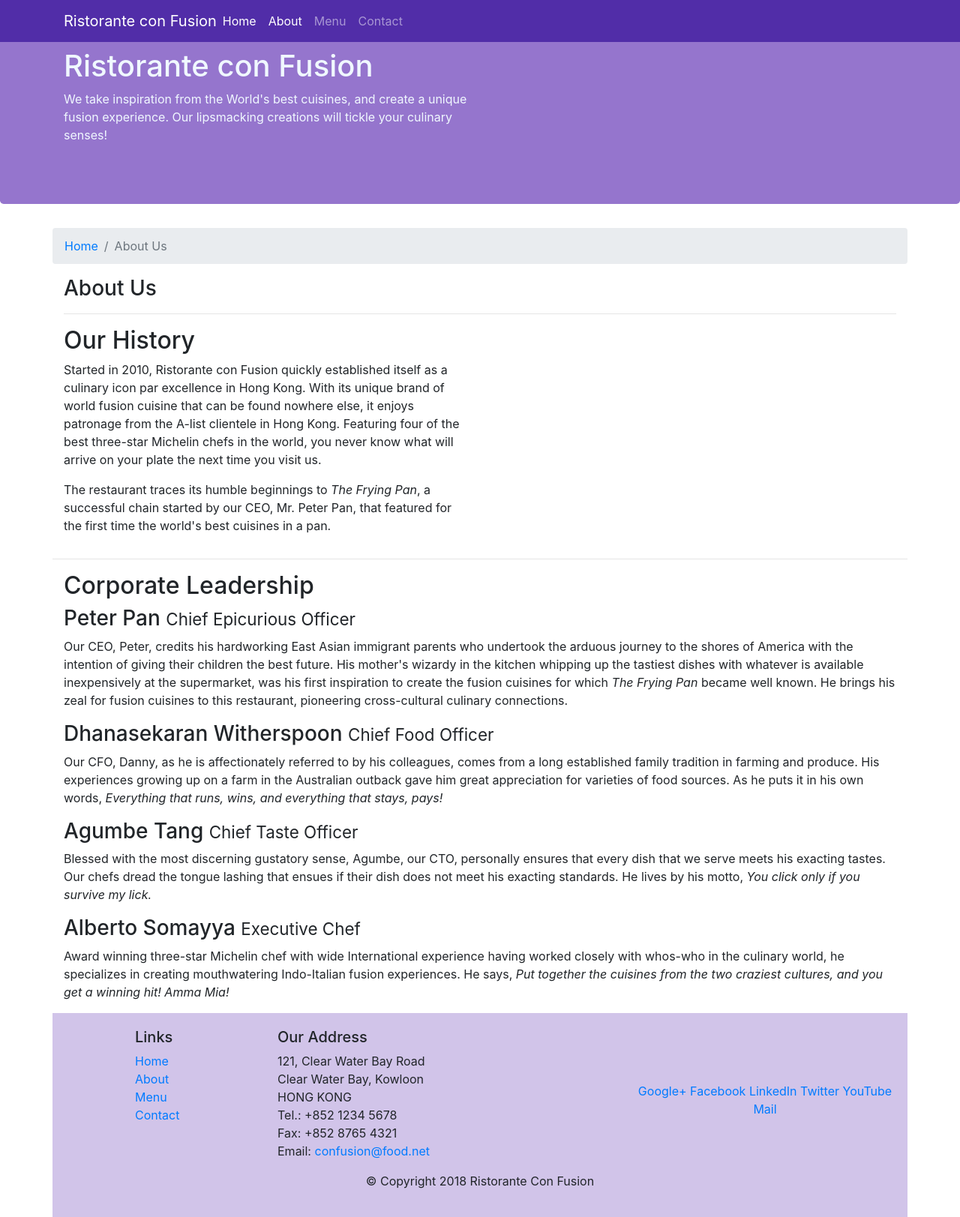
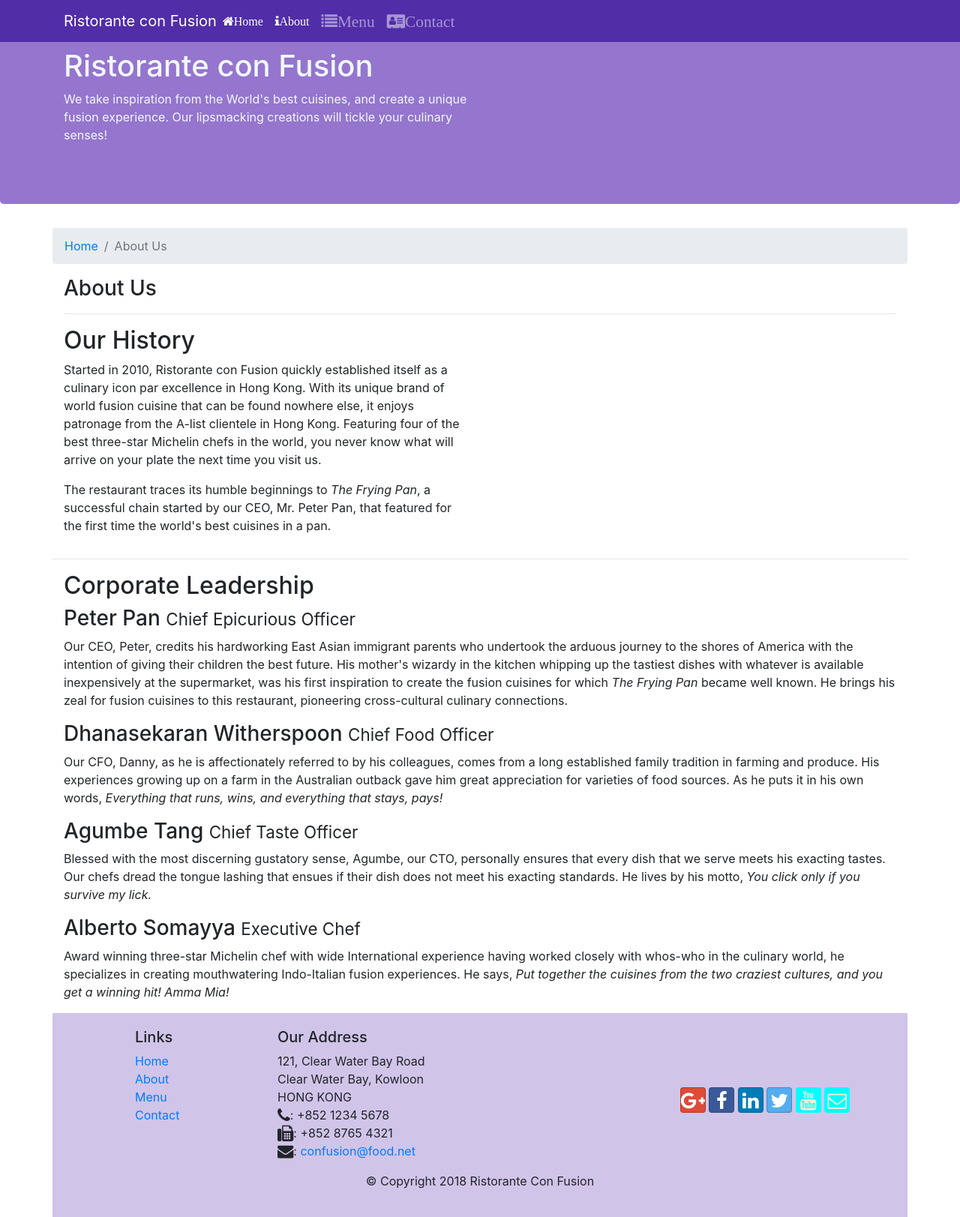
Before and after one commit to SrinjoySaha/BootStrap, a website: page aboutus.html in a window 1280 px wide. Shown: the whole page at 75% size. Drawn offline with nearby package versions, Linux system fonts and the light colour scheme.

Commit message:
Icon Fonts

```diff
--- a/aboutus.html
+++ b/aboutus.html
@@ -2,10 +2,15 @@
 <html lang="en">
 
 <head>
+    <meta charset="utf-8">
     <meta name="viewport" content="width=device-width, initial-scale=1, shrink-to-fit=no">
     <meta http-equiv="x-ua-compatible" content="ie=edge">
+
+    <!-- Bootstrap CSS -->
     <link rel="stylesheet" href="css/styles.css">
     <link rel="stylesheet" href="node_modules/bootstrap/dist/css/bootstrap.min.css">
+    <link rel="stylesheet" href="node_modules/font-awesome/css/font-awesome.min.css">
+    <link rel="stylesheet" href="node_modules/bootstrap-social/bootstrap-social.css">
     <title>Ristorante Con Fusion: About Us</title>
 
 </head>
@@ -16,16 +21,16 @@
     <nav class="navbar navbar-dark navbar-expand-sm fixed-top">
         <div class="container">
             <button class="navbar-toggler" type="button" data-toggle="collapse" data-target="#AboutUsNavbar">
-                <span clas="btn btn-link">Menu</span>
+                <span clas="btn btn-link">Click</span>
             </button>
             <a class="navbar-brand mr-auto" href="./index.html">Ristorante con Fusion</a>
 
             <div class="collapse navbar-collapse" id="AboutUsNavbar">
                 <ul class="navbar-nav mr-auto">
-                    <li class="nav-item"><a class="nav-link active" href="./index.html">Home</a></li>
-                    <li class="nav-item active"><a class="nav-link" href="#">About</a></li>
-                    <li class="nav-item"><a class="nav-link" href="#">Menu</a></li>
-                    <li class="nav-item"> <a class="nav-link" href="#">Contact</a></li>
+                    <li class="nav-item"><a class="nav-link active" href="./index.html"><span class="fa fa-home">Home</span></a></li>
+                    <li class="nav-item active"><a class="nav-link" href="#"><span class="fa fa-info">About</span></a></li>
+                    <li class="nav-item"><a class="nav-link" href="#"><span class="fa fa-list fa-lg">Menu</span></a></li>
+                    <li class="nav-item"> <a class="nav-link" href="#"><span class="fa fa-address-card fa-lg">Contact</span></a></li>
                 </ul>
             </div>
         </div>
@@ -95,19 +100,19 @@
                         121, Clear Water Bay Road<br>
                         Clear Water Bay, Kowloon<br>
                         HONG KONG<br>
-                        Tel.: +852 1234 5678<br>
-                        Fax: +852 8765 4321<br>
-                        Email: <a href="mailto:confusion@food.net">confusion@food.net</a>
+                        <i class="fa fa-phone fa-lg"></i>: +852 1234 5678<br>
+                        <i class="fa fa-fax fa-lg"></i>: +852 8765 4321<br>
+                        <i class="fa fa-envelope fa-lg"></i>: <a href="mailto:confusion@food.net">confusion@food.net</a>
                     </address>
                 </div>
                 <div class="col-12 col-sm-4 align-self-center">
                     <div class="text-center">
-                        <a href="http://google.com/+">Google+</a>
-                        <a href="http://www.facebook.com/profile.php?id=">Facebook</a>
-                        <a href="http://www.linkedin.com/in/">LinkedIn</a>
-                        <a href="http://twitter.com/">Twitter</a>
-                        <a href="http://youtube.com/">YouTube</a>
-                        <a href="mailto:">Mail</a>
+                        <a class="btn btn-social-icon btn-google" href="http://google.com/+"><i class="fa fa-google-plus fa-lg"></i></a>
+                        <a class="btn btn-social-icon btn-facebook" href="http://www.facebook.com/profile.php?id="><i class="fa fa-facebook fa-lg"></i></a>
+                        <a class="btn btn-social-icon btn-linkedin" href="http://www.linkedin.com/in/"><i class="fa fa-linkedin fa-lg"></i></a>
+                        <a class="btn btn-social-icon btn-twitter" href="http://twitter.com/"><i class="fa fa-twitter fa-lg"></i></a>
+                        <a class="btn btn-social-icon btn-youtube" href="http://youtube.com/"><i class="fa fa-youtube fa-lg"></i></a>
+                        <a class="btn btn-social-icon" href="mailto:"><i class="fa fa-envelope-o fa-lg"></i></a>
                     </div>
                 </div>
             </div>
--- a/package.json
+++ b/package.json
@@ -23,6 +23,8 @@
   },
   "dependencies": {
     "bootstrap": "^4.0.0",
+    "bootstrap-social": "^5.1.1",
+    "font-awesome": "^4.7.0",
     "jquery": "^3.3.1",
     "popper.js": "^1.12.9"
   }
```
Also changed, not shown: index.html (+16 -14 lines), 1 other file.
